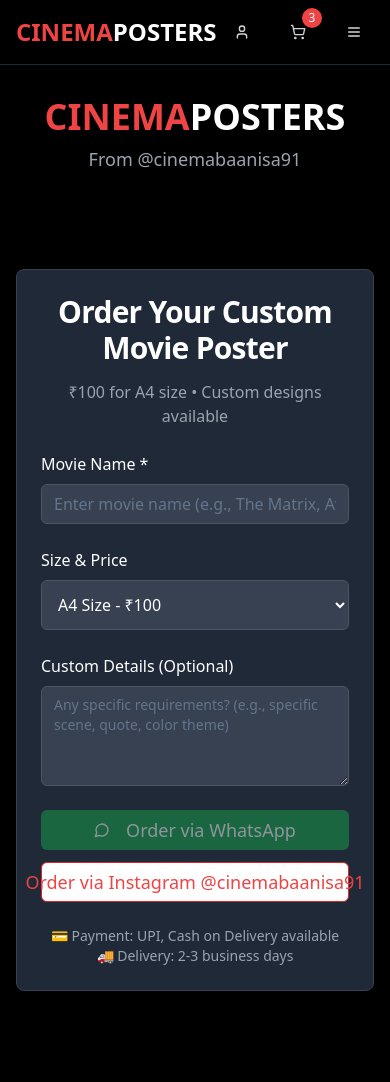
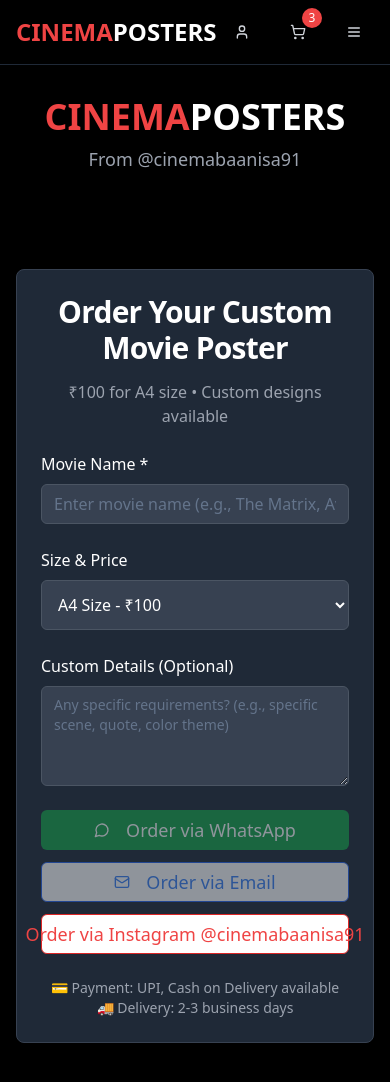
Before and after one commit to InrVishal/flick-frame-finds, a React (Vite) app: page / in a window 390 px wide. Shown: the top 1082 px of the page. Built offline with nearby package versions, Linux system fonts and the light colour scheme.

Commit message:
Add WhatsApp order and email
- Added WhatsApp order functionality with the specified phone number.
- Added email address for contact.

```diff
--- a/src/components/DirectOrderForm.tsx
+++ b/src/components/DirectOrderForm.tsx
@@ -4,7 +4,7 @@ import { Button } from '@/components/ui/button';
 import { Input } from '@/components/ui/input';
 import { Textarea } from '@/components/ui/textarea';
 import { Card, CardContent, CardHeader, CardTitle } from '@/components/ui/card';
-import { MessageCircle, Rupee } from 'lucide-react';
+import { MessageCircle, Mail } from 'lucide-react';
 
 const DirectOrderForm = () => {
   const [movieName, setMovieName] = useState('');
@@ -20,8 +20,24 @@ Custom Details: ${customDetails || 'Standard poster design'}
 
 Please confirm the order and payment details.`;
 
-    const whatsappUrl = `https://wa.me/919876543210?text=${encodeURIComponent(message)}`;
+    const whatsappUrl = `https://wa.me/919949246650?text=${encodeURIComponent(message)}`;
     window.open(whatsappUrl, '_blank');
+  };
+
+  const handleEmailOrder = () => {
+    const subject = encodeURIComponent('Movie Poster Order');
+    const body = encodeURIComponent(`Hi! I want to order a movie poster:
+
+Movie: ${movieName}
+Size: ${size} (₹100)
+Custom Details: ${customDetails || 'Standard poster design'}
+
+Please confirm the order and payment details.
+
+Thank you!`);
+
+    const emailUrl = `mailto:vishalpasumarty@gmail.com?subject=${subject}&body=${body}`;
+    window.open(emailUrl, '_blank');
   };
 
   const handleInstagramOrder = () => {
@@ -93,6 +109,16 @@ Please confirm the order and payment details.`;
                 </Button>
 
                 <Button
+                  onClick={handleEmailOrder}
+                  disabled={!movieName.trim()}
+                  variant="outline"
+                  className="w-full border-blue-600 text-blue-500 hover:bg-blue-600 hover:text-white py-3 text-lg"
+                >
+                  <Mail className="w-5 h-5 mr-2" />
+                  Order via Email
+                </Button>
+
+                <Button
                   onClick={handleInstagramOrder}
                   variant="outline"
                   className="w-full border-red-600 text-red-500 hover:bg-red-600 hover:text-white py-3 text-lg"
```
